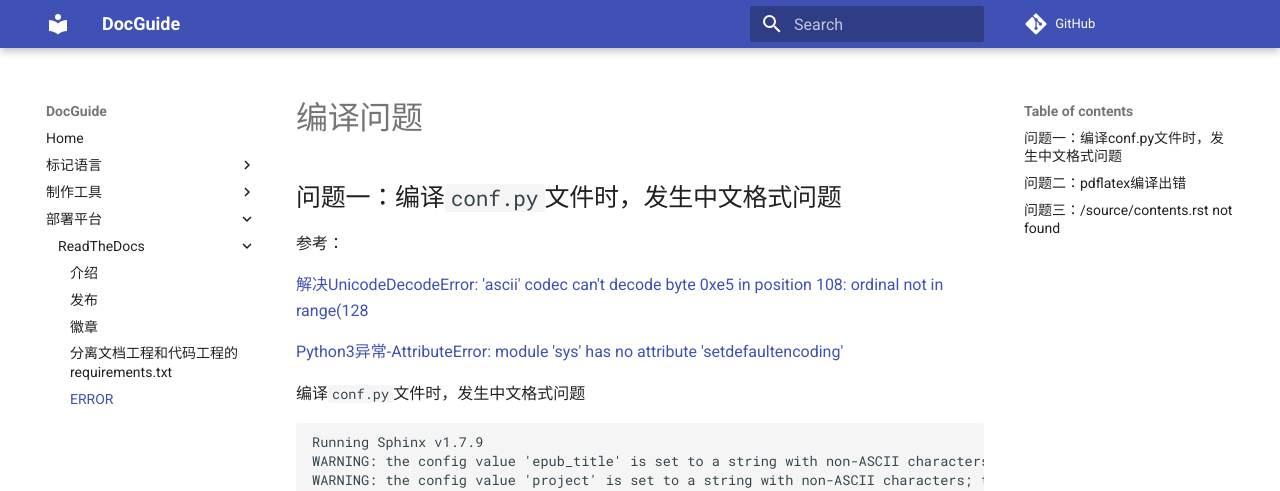
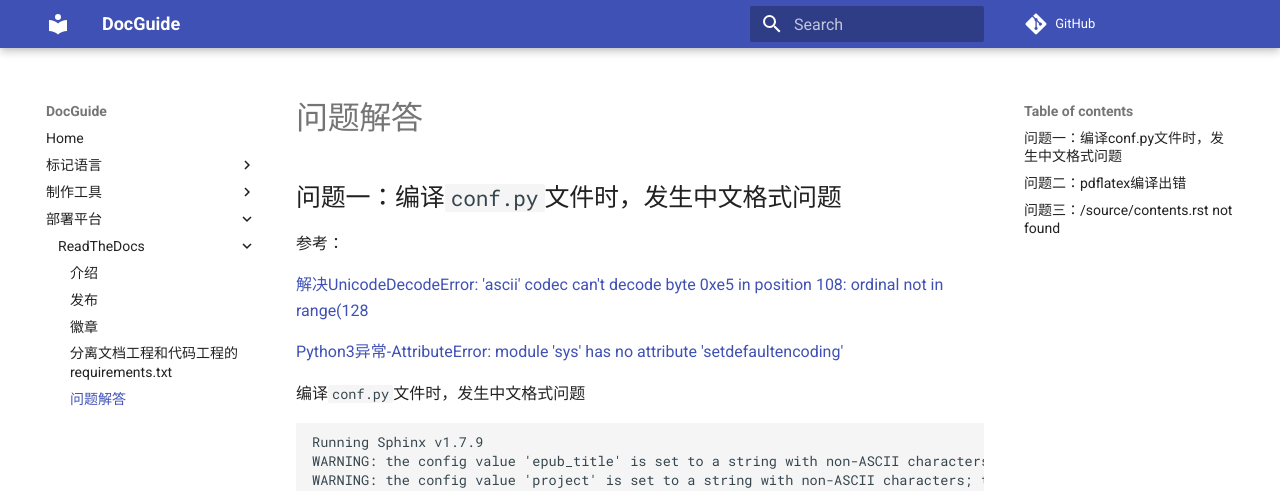
Before and after one commit to ZJDoc/DocGuide, an MkDocs documentation site: the page built from docs/readthedocs/troubleshooting.md, in a window 1280 px wide and 900 px high. Shown: the top 491 px of the window. Built offline with MkDocs 1.6.1 and Material for MkDocs 9.7.7, drawn with Linux system fonts in a browser that asks for light colours; comment, search, counter and statistics services are not loaded.

Commit message:
docs(error): change error.md -> troubleshooting.md

```diff
--- a/docs/readthedocs/error.md
+++ b/docs/readthedocs/troubleshooting.md
@@ -1,5 +1,5 @@
 
-# 编译问题
+# 问题解答
 
 ## 问题一：编译`conf.py`文件时，发生中文格式问题
 
--- a/mkdocs.yml
+++ b/mkdocs.yml
@@ -75,4 +75,4 @@ nav:
         - 发布: readthedocs/发布.md
         - 徽章: readthedocs/badge.md
         - "分离文档工程和代码工程的requirements.txt": readthedocs/requirements.md
-        - ERROR: readthedocs/error.md
+        - 问题解答: readthedocs/troubleshooting.md
```
